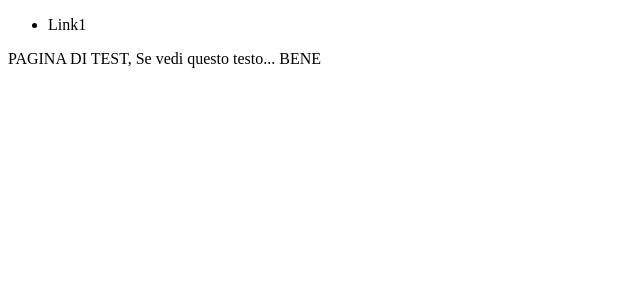
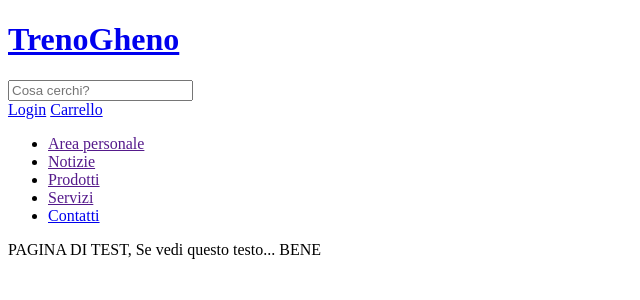
Before and after one commit to tecweb-gokart-2020/proj-treni, a PHP site: page / in a window 1280 px wide. Shown: the top 300 px of the page, without its empty margins (0-640 px from the left). Run offline with PHP 8.4, Linux system fonts and the light colour scheme.

Commit message:
Update header.php

```diff
--- a/src/views/template/header.php
+++ b/src/views/template/header.php
@@ -7,9 +7,36 @@
     </head>
     <body>
 	<header>
-	    <ul class="menu">
-		<li>Link1</li>
-	    </ul>
+	    <!-- Logo -->
+		<a href="/" id="banner"><h1>TrenoGheno</h1></a>
+		<!-- Ricerca -->
+		<form id="ricercaHeader" action="" method="get">
+			<input type="search" id="searchQuery" name="searchQuery" placeholder="Cosa cerchi?" maxlength="40"/>
+		</form>
+		<!-- Login -->
+		<a href="heh">Login</a>
+		<!-- Carrello -->
+		<a href="huh">Carrello</a>
+		<!-- Menù -->
+		<nav>
+			<ul>
+				<li>
+					<a href="">Area personale</a>
+				</li>
+				<li>
+					<a href="">Notizie</a>
+				</li>
+				<li>
+					<a href="">Prodotti</a>
+				</li>
+				<li>
+					<a href="">Servizi</a>
+				</li>
+				<li>
+					<a href="#contatti">Contatti</a>
+				</li>
+			</ul>
+		</nav>
 	</header>
 	PAGINA DI TEST, Se vedi questo testo... BENE
 	<div class="body−container">
```
